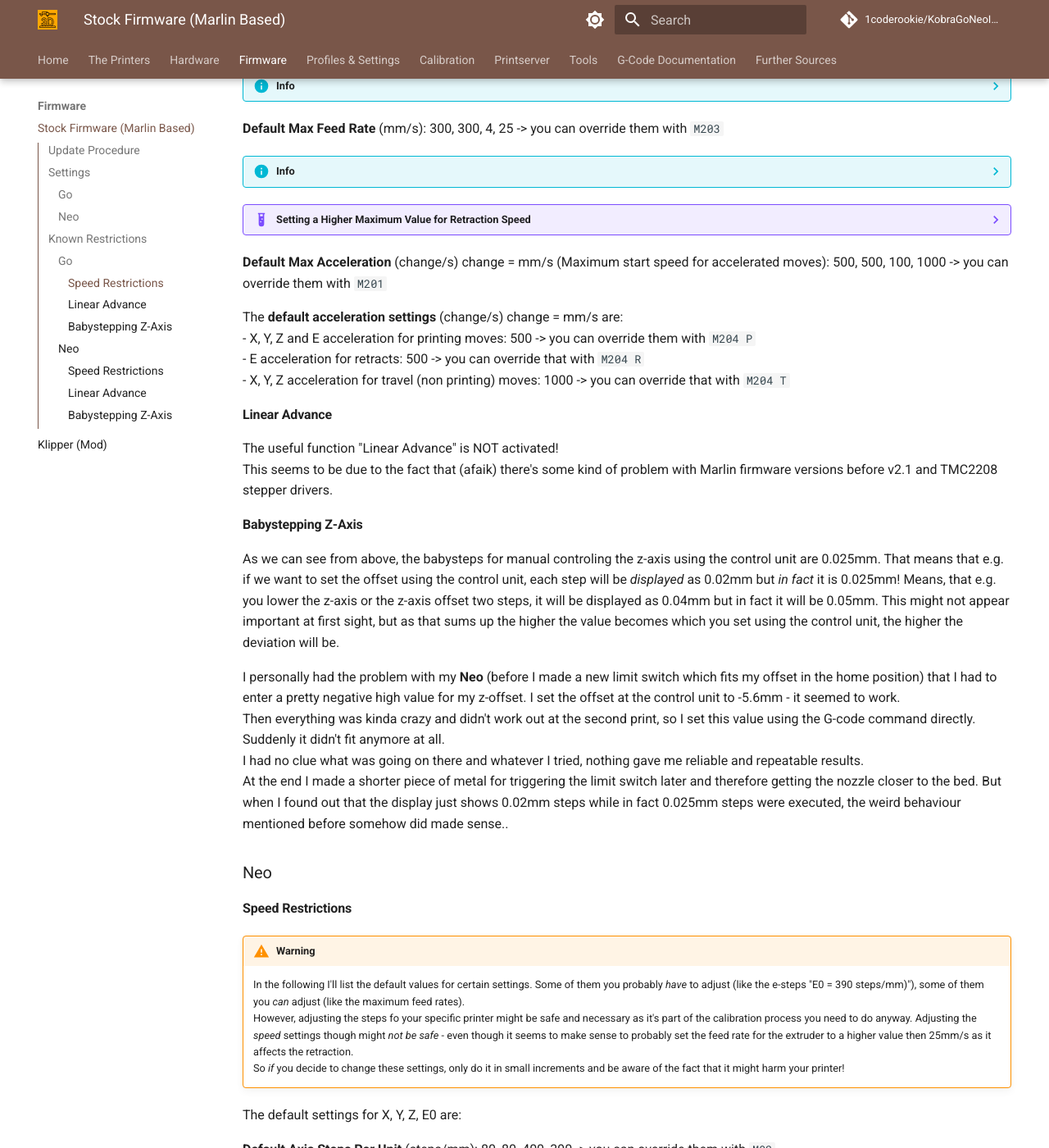
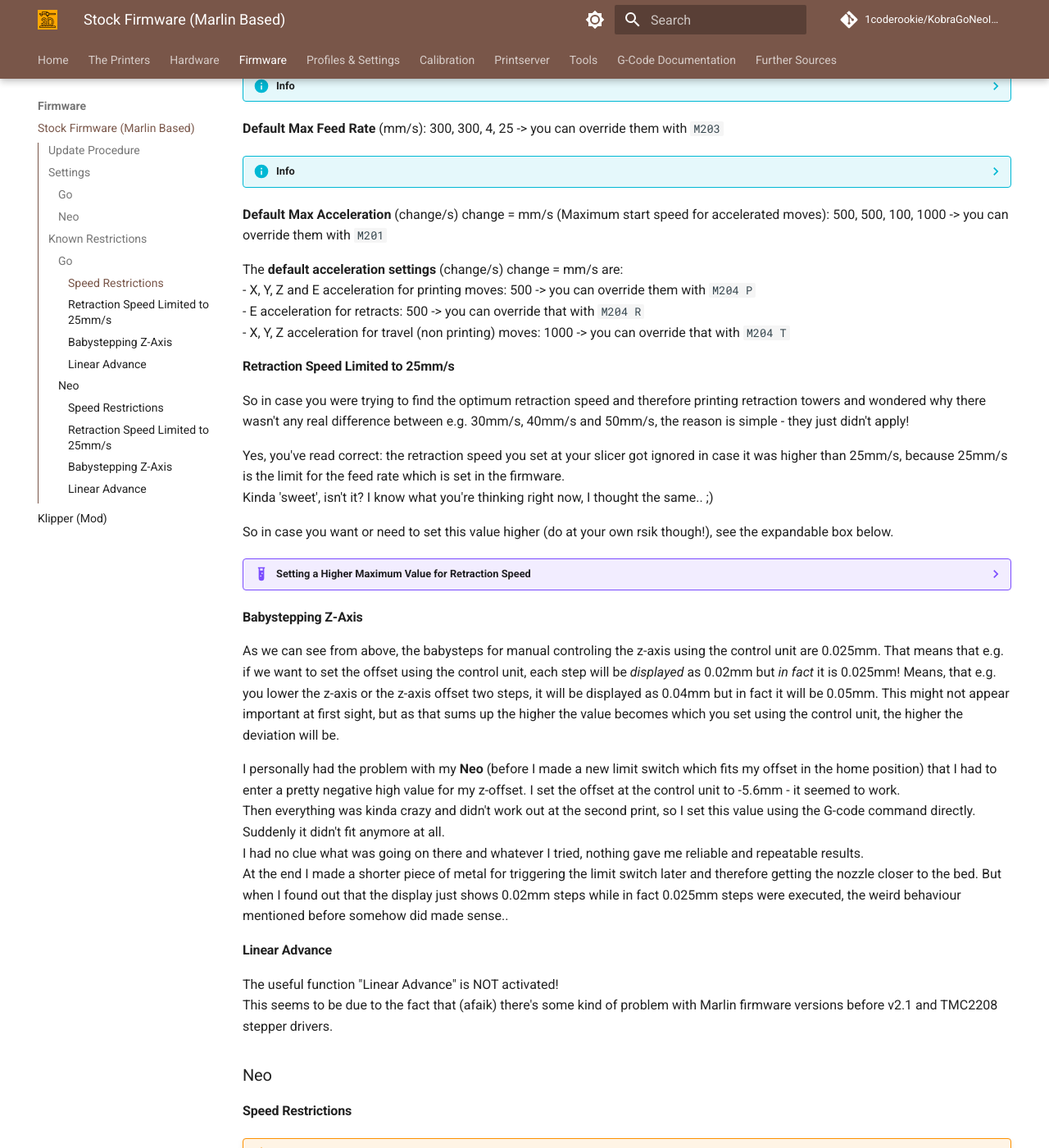
Before and after one commit to 1coderookie/KobraGoNeoInsights, an MkDocs documentation site: the page built from docs/firmware/fw_marlin.md, in a window 1280 px wide and 1400 px high, scrolled down 14582 px. Shown: the whole window at 82% size. Built offline with MkDocs 1.6.1 and Material for MkDocs 9.7.7, drawn with Linux system fonts in a browser that asks for light colours; comment, search, counter and statistics services are not loaded; some of the changed text lies outside the part shown.

Commit message:
Update fw_marlin.md

```diff
--- a/docs/firmware/fw_marlin.md
+++ b/docs/firmware/fw_marlin.md
@@ -723,10 +723,22 @@ The default settings for X, Y, Z, E0 are:
 
 ??? info
 
-    You can see that the maximum feed rate for the extruder E0 is set to 25mm/s. That means that this is the *limit* for the retraction speed also!
-    So in case you were trying to find the optimum retraction speed and therefore printing retraction towers and wondered why there wasn't any real difference between e.g. 30mm/s, 40mm/s and 50mm/s, the reason is simple - they just didn't apply!
-    Yes, you've read correct: the retraction speed you set at your slicer got ignored in case it was higher than 25mm/s, because 25mm/s is the limit which is set in the firmware. Kinda 'sweet', isn't it? I know what you're thinking right now, I thought the same.. ;)
-    So in case you want or need to set this value higher (do at your own rsik though!), see the expandable box below.
+    You can see that the maximum feed rate for the extruder E0 is set to 25mm/s. That means that this is the *limit* for the retraction speed also! See the following section for more informations about it.
+
+**Default Max Acceleration** (change/s) change = mm/s (Maximum start speed for accelerated moves): 500, 500, 100, 1000 -> you can override them with `M201`
+
+The **default acceleration settings** (change/s) change = mm/s are:
+- X, Y, Z and E acceleration for printing moves: 500 -> you can override them with `M204 P`
+- E acceleration for retracts: 500 -> you can override that with `M204 R`
+- X, Y, Z acceleration for travel (non printing) moves: 1000 -> you can override that with `M204 T`
+
+#### Retraction Speed Limited to 25mm/s
+So in case you were trying to find the optimum retraction speed and therefore printing retraction towers and wondered why there wasn't any real difference between e.g. 30mm/s, 40mm/s and 50mm/s, the reason is simple - they just didn't apply!
+
+Yes, you've read correct: the retraction speed you set at your slicer got ignored in case it was higher than 25mm/s, because 25mm/s is the limit for the feed rate which is set in the firmware.
+Kinda 'sweet', isn't it? I know what you're thinking right now, I thought the same.. ;)
+
+So in case you want or need to set this value higher (do at your own rsik though!), see the expandable box below.
 
 ??? example "Setting a Higher Maximum Value for Retraction Speed"
 
@@ -767,6 +767,11 @@ Then everything was kinda crazy and didn't work out at the second print, so I se
 Suddenly it didn't fit anymore at all.
 I had no clue what was going on there and whatever I tried, nothing gave me reliable and repeatable results.
 At the end I made a shorter piece of metal for triggering the limit switch later and therefore getting the nozzle closer to the bed. But when I found out that the display just shows 0.02mm steps while in fact 0.025mm steps were executed, the weird behaviour mentioned before somehow did made sense..
+
+#### Linear Advance
+The useful function "Linear Advance" is NOT activated!
+This seems to be due to the fact that (afaik) there's some kind of problem with Marlin firmware versions before v2.1 and TMC2208 stepper drivers.
+
 
 ### Neo
 
@@ -789,10 +794,22 @@ The default settings for X, Y, Z, E0 are:
 
 ??? info
 
-    You can see that the maximum feed rate for the extruder E0 is set to 25mm/s. That means that this is the *limit* for the retraction speed also!
-    So in case you were trying to find the optimum retraction speed and therefore printing retraction towers and wondered why there wasn't any real difference between e.g. 30mm/s, 40mm/s and 50mm/s, the reason is simple - they just didn't apply!
-    Yes, you've read correct: the retraction speed you set at your slicer got ignored in case it was higher than 25mm/s, because 25mm/s is the limit which is set in the firmware. Kinda 'sweet', isn't it? I know what you're thinking right now, I thought the same.. ;)
-    So in case you want or need to set this value higher (do at your own rsik though!), see the expandable box below.
+    You can see that the maximum feed rate for the extruder E0 is set to 25mm/s. That means that this is the *limit* for the retraction speed also! See the following section for more informations about it.
+
+**Default Max Acceleration** (change/s) change = mm/s (Maximum start speed for accelerated moves): 500, 500, 100, 500 -> you can override them with `M201`
+
+The **default acceleration settings** (change/s) change = mm/s are:
+- X, Y, Z and E acceleration for printing moves: 500 -> you can override them with `M204 P`
+- E acceleration for retracts: 500 -> you can override that with `M204 R`
+- X, Y, Z acceleration for travel (non printing) moves: 1000 -> you can override that with `M204 T`
+
+#### Retraction Speed Limited to 25mm/s
+So in case you were trying to find the optimum retraction speed and therefore printing retraction towers and wondered why there wasn't any real difference between e.g. 30mm/s, 40mm/s and 50mm/s, the reason is simple - they just didn't apply!
+
+Yes, you've read correct: the retraction speed you set at your slicer got ignored in case it was higher than 25mm/s, because 25mm/s is the limit for the feed rate which is set in the firmware.
+Kinda 'sweet', isn't it? I know what you're thinking right now, I thought the same.. ;)
+
+So in case you want or need to set this value higher (do at your own rsik though!), see the expandable box below.
 
 ??? example "Setting a Higher Maximum Value for Retraction Speed"
 
@@ -833,6 +840,9 @@ Suddenly it didn't fit anymore at all.
 I had no clue what was going on there and whatever I tried, nothing gave me reliable and repeatable results.
 At the end I made a shorter piece of metal for triggering the limit switch later and therefore getting the nozzle closer to the bed. But when I found out that the display just shows 0.02mm steps while in fact 0.025mm steps were executed, the weird behaviour mentioned before somehow did made sense..
 
+#### Linear Advance
+The useful function "Linear Advance" is NOT activated!
+This seems to be due to the fact that (afaik) there's some kind of problem with Marlin firmware versions before v2.1 and TMC2208 stepper drivers.
 
 ---
 
```
Also changed, not shown: other parts of docs/firmware/fw_marlin.md (+0 -22 lines).
